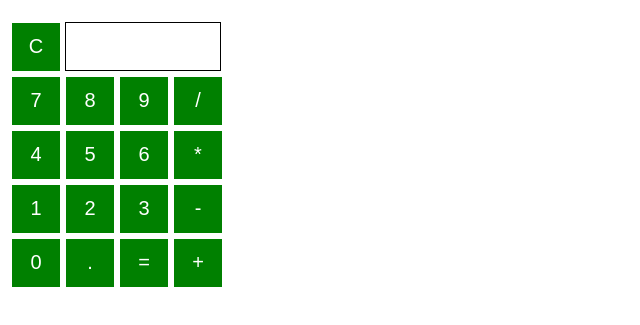
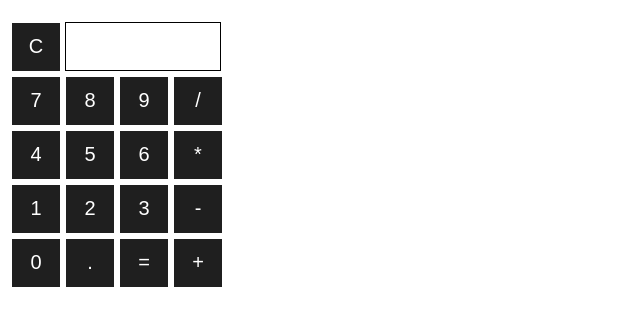
Before and after one commit to Momentum-Team-8/js--calculator-qbarefoot, a plain HTML site: page Final Project Phase 1.html in a window 1280 px wide. Shown: the part 61-386 px from the top of the page, without its empty margins (0-640 px from the left). Drawn offline with Linux system fonts and the light colour scheme.

```diff
--- a/Final Project Phase 1.css
+++ b/Final Project Phase 1.css
@@ -1,6 +1,6 @@
     input[type="button"]
     {
-    background-color: green;
+    background-color: rgba(0, 0, 0, 0.877);
     color: white;
     border: solid white 1px;
     width: 50px;
```
